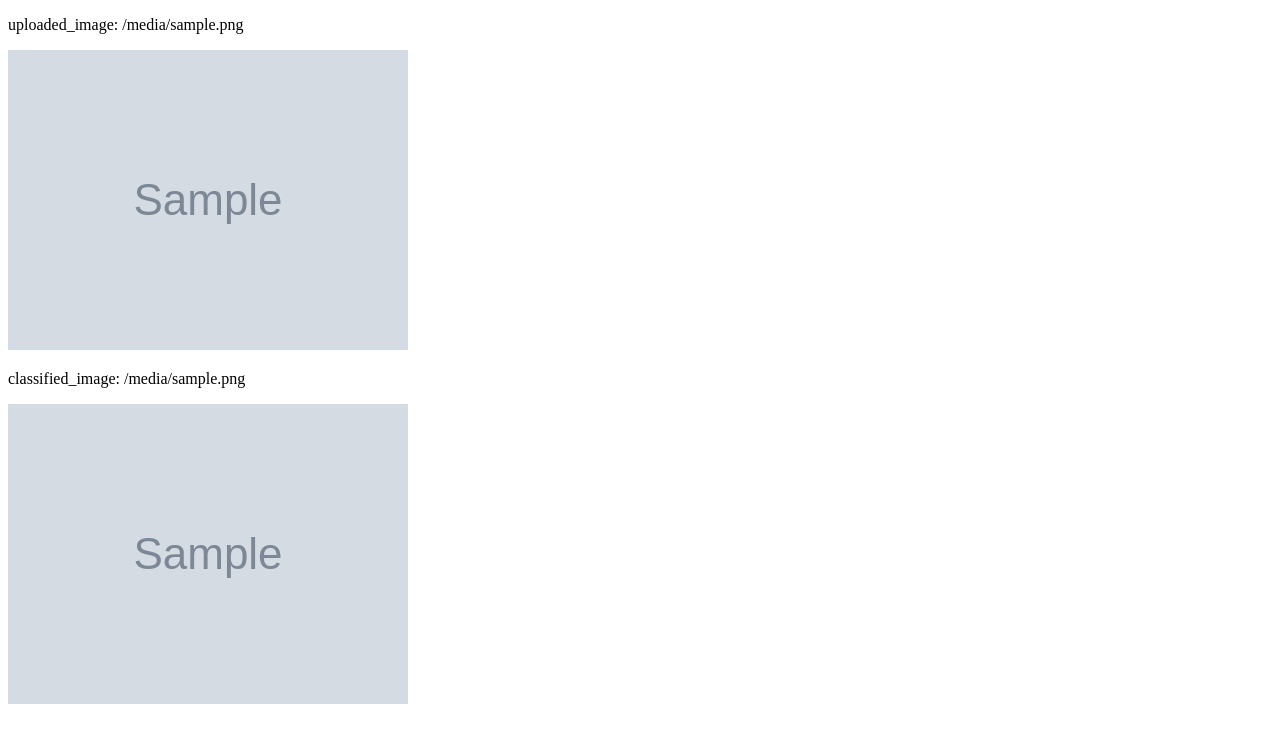
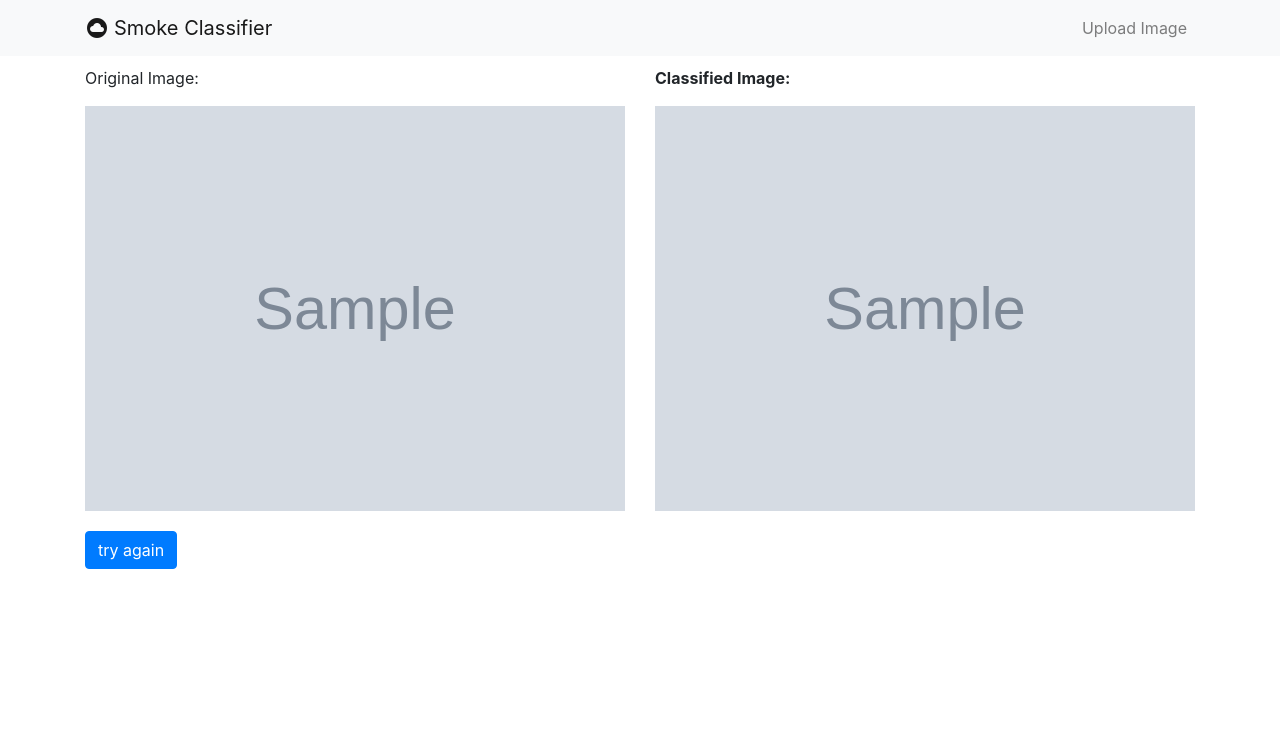
Before and after one commit to truefalse10/python-flask-experiment, a Flask app: template templates/compare.html in a window 1280 px wide. Shown: the top 743 px of the page. Run offline with Flask 2, Linux system fonts and the light colour scheme; the template is opened without the code that fills it: most values are stand-ins (such as "Sample title", 1, 10 or a date in 2020); grey boxes marked "Sample" are stand-in pictures; some libraries are stand-ins or nearby versions.

Commit message:
add layout, add some styling

```diff
--- a/templates/compare.html
+++ b/templates/compare.html
@@ -1,14 +1,19 @@
-<!DOCTYPE html>
-<html lang="en">
-<head>
-	<meta charset="UTF-8">
-	<meta name="viewport" content="width=device-width, initial-scale=1.0">
-	<title>classified images</title>
-</head>
-<body>
-  <p>uploaded_image: {{image_url}}</p>
-  <img src={{image_url}} width="400">
-  <p>classified_image: {{classified_image_url}}</p>
-  <img src={{classified_image_url}} width="400">
-</body>
-</html>
+{% extends 'layout.html' %}
+
+{% block content %}
+<div class="row">
+  <div class="col-sm-6">
+    <p>Original Image:</p>
+    <img src={{image_url}} class="image">
+  </div>
+  <div class="col-sm-6">
+    <p><strong>Classified Image:</strong></p>
+    <img src={{classified_image_url}} class="image">
+  </div>
+</div>
+<div class="row">
+  <div class="col-sm-12">
+    <a href="/" type="button" class="btn btn-primary">try again</a>
+  </div>
+</div>
+{% endblock %}
--- /dev/null
+++ b/templates/layout.html
@@ -0,0 +1,61 @@
+<!doctype html>
+
+<head>
+  <meta charset="UTF-8">
+  <meta name="viewport" content="width=device-width, initial-scale=1.0">
+  <title>Smoke Classifier</title>
+  <link rel="stylesheet" href="https://stackpath.bootstrapcdn.com/bootstrap/4.4.1/css/bootstrap.min.css"
+    integrity="sha384-Vkoo8x4CGsO3+Hhxv8T/Q5PaXtkKtu6ug5TOeNV6gBiFeWPGFN9MuhOf23Q9Ifjh" crossorigin="anonymous">
+  <link href="https://fonts.googleapis.com/icon?family=Material+Icons" rel="stylesheet">
+  <style>
+    .spinner {
+      display: none;
+    }
+
+    .loading .spinner {
+      display: inline-block;
+    }
+
+    .image {
+      width: 100%;
+    }
+
+    .row {
+      padding-top: 10px;
+      padding-bottom: 10px;
+    }
+
+    .navbar-brand {
+      display: flex;
+      justify-content: center;
+      align-items: center;
+    }
+
+    .navbar-brand .material-icons {
+      margin-right: 5px;
+    }
+  </style>
+</head>
+
+<body>
+  <nav class="navbar navbar-expand-lg navbar-light bg-light">
+    <div class="container">
+      <a class="navbar-brand" href="/"><i class="material-icons">cloud_circle</i>Smoke Classifier</a>
+      <div class="navbar-nav">
+        <a class="nav-item nav-link" href="/">Upload Image</a>
+      </div>
+    </div>
+  </nav>
+  <div class="container">
+    {% block content %}{% endblock %}
+  </div>
+  <script src="https://code.jquery.com/jquery-3.4.1.slim.min.js"
+    integrity="sha384-J6qa4849blE2+poT4WnyKhv5vZF5SrPo0iEjwBvKU7imGFAV0wwj1yYfoRSJoZ+n"
+    crossorigin="anonymous"></script>
+  <script src="https://cdn.jsdelivr.net/npm/popper.js@1.16.0/dist/umd/popper.min.js"
+    integrity="sha384-Q6E9RHvbIyZFJoft+2mJbHaEWldlvI9IOYy5n3zV9zzTtmI3UksdQRVvoxMfooAo"
+    crossorigin="anonymous"></script>
+  <script src="https://stackpath.bootstrapcdn.com/bootstrap/4.4.1/js/bootstrap.min.js"
+    integrity="sha384-wfSDF2E50Y2D1uUdj0O3uMBJnjuUD4Ih7YwaYd1iqfktj0Uod8GCExl3Og8ifwB6"
+    crossorigin="anonymous"></script>
+</body>
```
Also changed, not shown: templates/index.html (+32 -13 lines).
